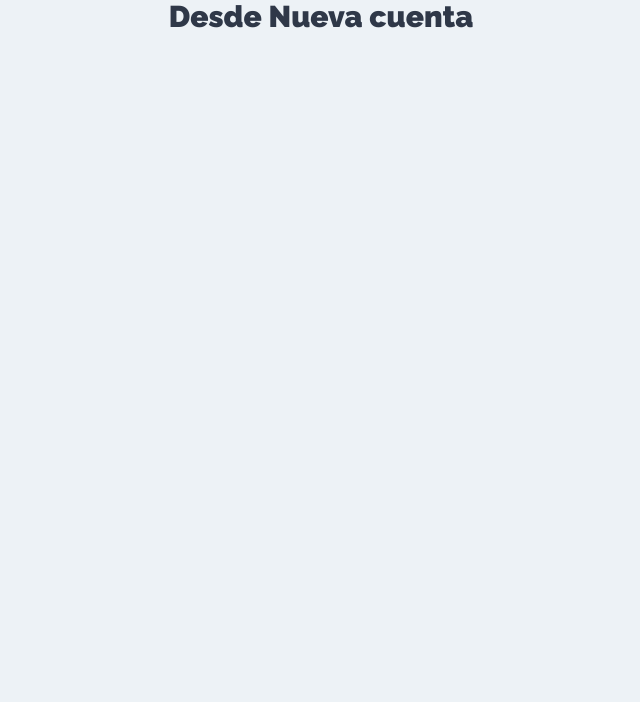
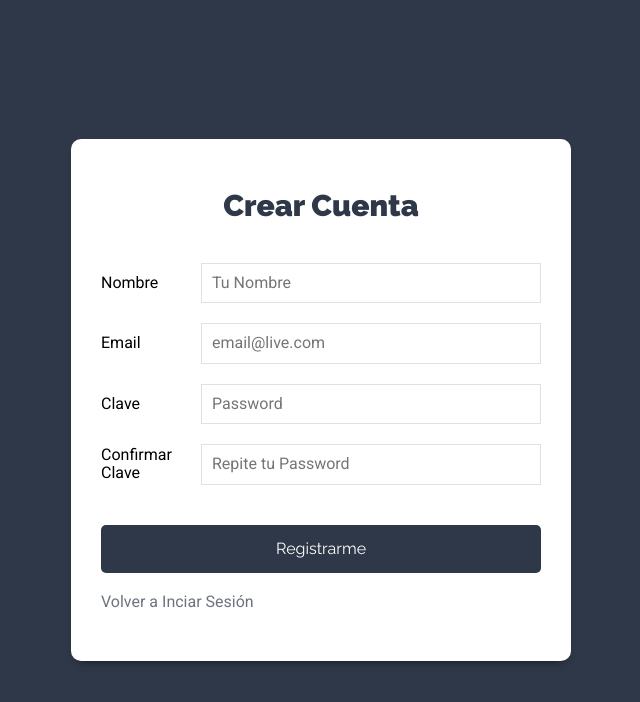
Before and after one commit to Alejandro-Ochando/Administrador_de_proyectos, a React (Create React App) app in the folder cliente/: page /new-account in a window 1280 px wide. Shown: the top 702 px of the page, without its empty margins (319-959 px from the left). Built offline with nearby package versions, Linux system fonts and the light colour scheme.

Commit message:
Creando el Formulario de NewAccount
*Creamos el formulario de registro :pencil:
*Creamos el onChange para leer los datos del Objeto NewAccount :book:
*Dejamos en preparación el onSubmit :alarm_clock:
*Creamos un enlace con Link para volver a iniciar sesión.  :link:

```diff
--- a/cliente/src/components/auth/NewAccount.js
+++ b/cliente/src/components/auth/NewAccount.js
@@ -1,7 +1,109 @@
-import React from 'react';
+import React, { useState } from 'react';
+import { Link } from 'react-router-dom';
 
 const NewAccount = () => {
-    return ( <h1>Desde Nueva cuenta</h1> );
+
+    //State para el inicio de sesión
+    const [ user, saveUser] = useState({
+        name: '',
+        email: '',
+        password: '',
+        repeatpassword: ''
+    });
+
+    //Extraemos el usuario
+    const { name, email, password, repeatpassword } = user;
+
+    const onChange = e => {
+       saveUser({
+           ...user,
+            [e.target.name] : e.target.value
+       })
+    }
+
+    //Iniciar sesión
+    const onSubmit = e => {
+        e.preventDefault();
+
+        //Validación sin campos vacios
+
+        // Password de 6 caracteres
+
+        // Las 2 password iguales
+
+        //Pasarlo al action
+    }
+
+    return (
+
+        <div className="form-usuario">
+            <div className="contenedor-form sombra-dark">
+                <h1>Crear Cuenta</h1>
+
+                <form>
+                    <div className="campo-form">
+                        <label htmlFor="name">Nombre</label>
+                        <input
+                            type="text"
+                            id="name"
+                            name="name" //Mismo nombre para el objeto del State
+                            placeholder="Tu Nombre"
+                            value={name}
+                            onChange={onChange}
+                        />
+                    </div>
+
+                    <div className="campo-form">
+                        <label htmlFor="email">Email</label>
+                        <input
+                            type="email"
+                            id="email"
+                            name="email"
+                            placeholder="email@live.com"
+                            value={email}
+                            onChange={onChange}
+                        />
+                    </div>
+
+                    <div className="campo-form">
+                        <label htmlFor="password">Clave</label>
+                        <input
+                            type="password"
+                            id="password"
+                            name="password"
+                            placeholder="Password"
+                            value={password}
+                            onChange={onChange}
+                        />
+                    </div>
+
+                    <div className="campo-form">
+                        <label htmlFor="repeatpassword">Confirmar Clave</label>
+                        <input
+                            type="password"
+                            id="repeatpassword"
+                            name="repeatpassword"
+                            placeholder="Repite tu Password"
+                            value={repeatpassword}
+                            onChange={onChange}
+                        />
+                    </div>
+
+                    <div className="campo-form">
+                        <input
+                            type="submit"
+                            className="btn btn-primario btn-block"
+                            value="Registrarme"
+                        />
+                    </div>
+                </form>
+
+                <Link to={'/'} className="enlace-cuenta">
+                    Volver a Inciar Sesión
+                </Link>
+            </div>
+        </div>
+     );
 }
 
 export default NewAccount;
```
Also changed, not shown: 1 other file (tests, documents, lock files or other folders).
